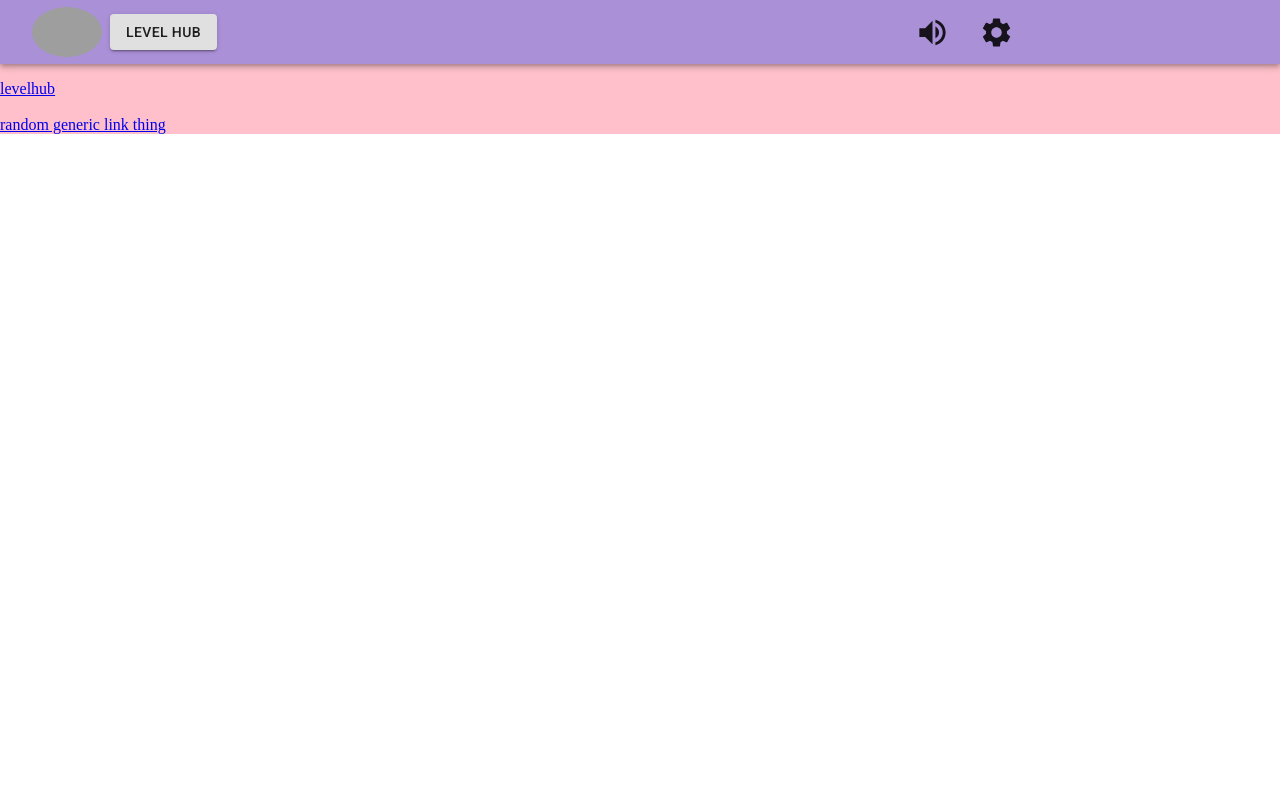
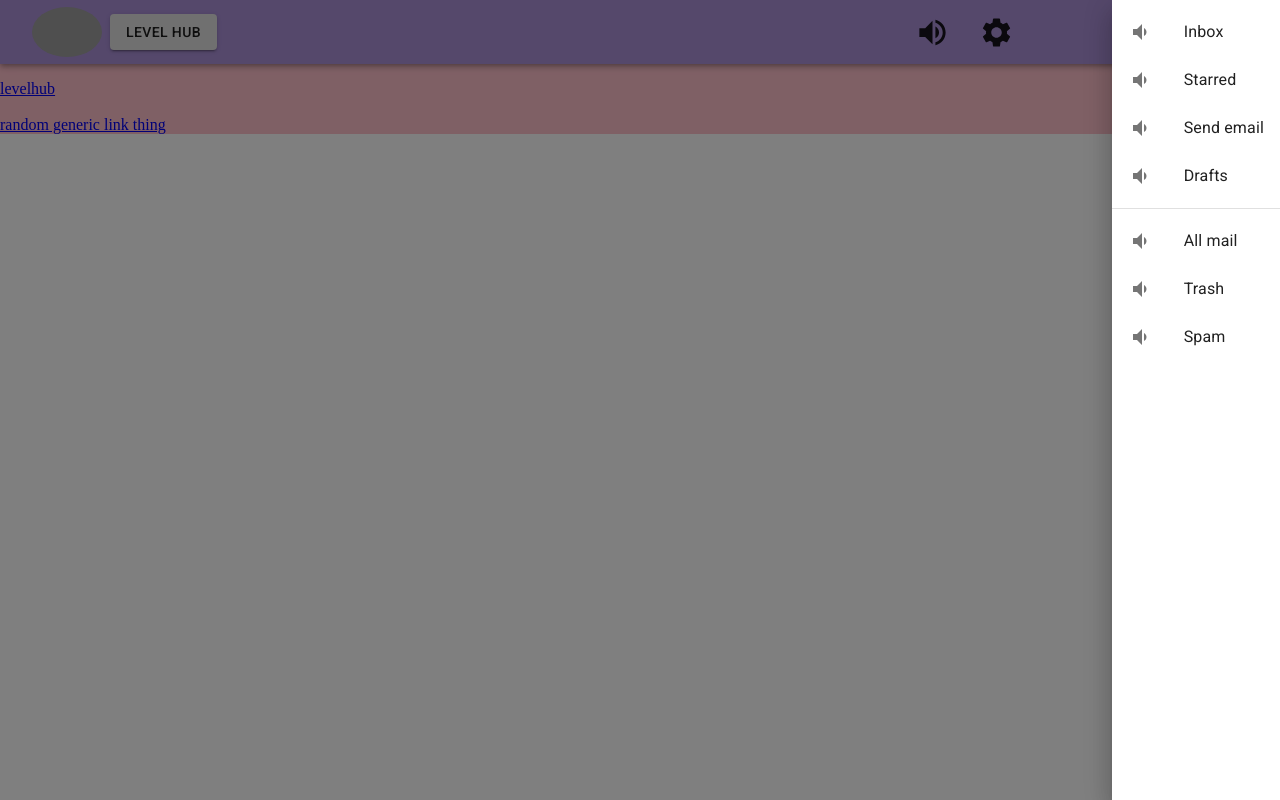
Before and after one commit to ParableWorks/music-app, a React app: page / in a window 1280 px wide. Both pictures are taken after a click on the button 996 px from the left and 32 px from the top of the page. Built offline with nearby package versions, Linux system fonts and the light colour scheme; grey boxes are pictures that could not be loaded; what soundfont-player would draw is missing.

Commit message:
Setting sidebar working
prem a debug god

```diff
--- a/src/Pages/Level/components/InstructBox.jsx
+++ b/src/Pages/Level/components/InstructBox.jsx
@@ -53,7 +53,7 @@ const InstructBox = (props) => {
 
   return (
     <div>
-      <Grid container zeroMinWidth className={classes.root}>
+      <Grid zeroMinWidth className={classes.root}>
         <Card className={classes.card}>
           <CardContent>
             <Typography align="center">Now Playing: </Typography>
--- a/src/Pages/UniversalComponents/NavBar.jsx
+++ b/src/Pages/UniversalComponents/NavBar.jsx
@@ -12,7 +12,7 @@ import SettingsIcon from '@material-ui/icons/Settings';
 import VolumeUpIcon from '@material-ui/icons/VolumeUp';
 import Popover from '@material-ui/core/Popover';
 import Slider from '@material-ui/core/Slider';
-// import VolumeDown from '@material-ui/icons/VolumeDown';
+import VolumeDown from '@material-ui/icons/VolumeDown';
 import Box from '@material-ui/core/Box';
 import Drawer from '@material-ui/core/Drawer';
 import List from '@material-ui/core/List';
@@ -79,7 +79,7 @@ const NavBar = ({ levelTitle, disableHub }) => {
   };
 
   const toggleDrawer = (status) => {
-    // setSettings(status);
+    setSettings(status);
     // settings.setState(status);
   };
   console.log({ settings });
@@ -102,7 +102,6 @@ const NavBar = ({ levelTitle, disableHub }) => {
           </Button>
           <Button
             onClick={() => history.push('/levelhub')}
-            color="#E8E9F3"
             variant="contained"
             disabled={disableHub}
           >
@@ -139,13 +138,44 @@ const NavBar = ({ levelTitle, disableHub }) => {
             </Box>
           </Popover>
 
-          <Button onClick={toggleDrawer(true)} align="right">
+          <Button onClick={() => toggleDrawer(true)} align="right">
             <SettingsIcon fontSize="large" />
           </Button>
 
-          <Drawer anchor="right" open={settings} onClose={toggleDrawer(false)}>
-            hello
-            {/* https://github.com/mui-org/material-ui/blob/master/docs/src/pages/components/drawers/TemporaryDrawer.js */}
+          <Drawer
+            anchor="right"
+            open={settings}
+            onClose={() => toggleDrawer(false)}
+          >
+            <div
+              role="presentation"
+              onClick={() => toggleDrawer(true)}
+              onKeyDown={() => toggleDrawer(true)}
+            >
+              <List>
+                {['Inbox', 'Starred', 'Send email', 'Drafts'].map(
+                  (text, index) => (
+                    <ListItem button key={text}>
+                      <ListItemIcon>
+                        <VolumeDown />
+                      </ListItemIcon>
+                      <ListItemText primary={text} />
+                    </ListItem>
+                  )
+                )}
+              </List>
+              <Divider />
+              <List>
+                {['All mail', 'Trash', 'Spam'].map((text, index) => (
+                  <ListItem button key={text}>
+                    <ListItemIcon>
+                      <VolumeDown />
+                    </ListItemIcon>
+                    <ListItemText primary={text} />
+                  </ListItem>
+                ))}
+              </List>
+            </div>
           </Drawer>
         </Toolbar>
 
```
